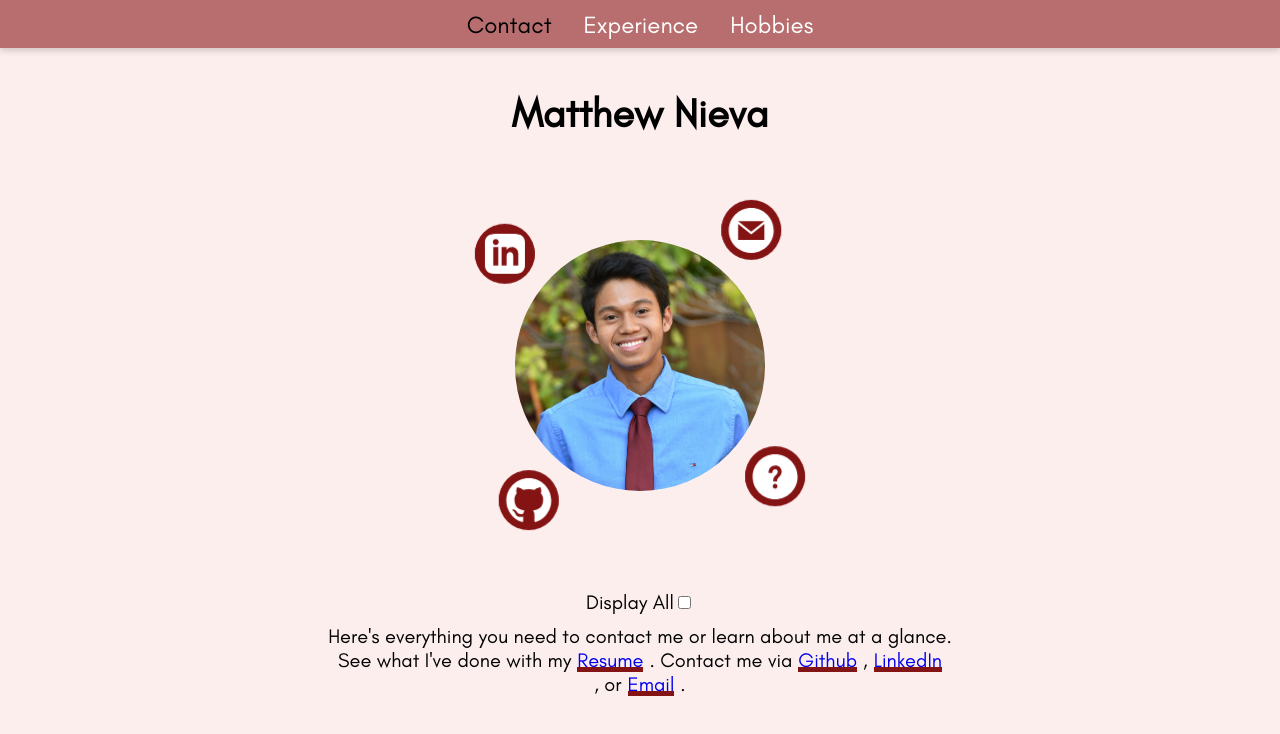
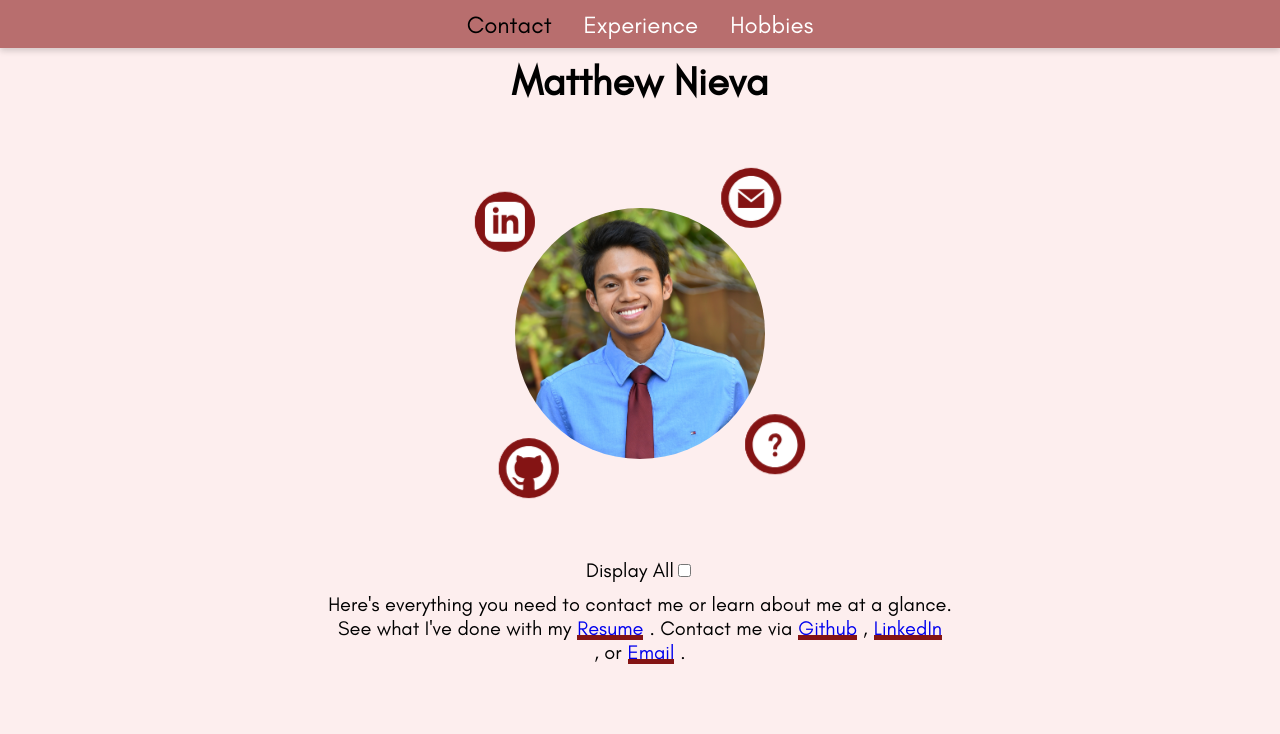
Before and after one commit to matthewcn56/matthewcn, a Next.js app: page / in a window 1280 px wide. Shown: the top 734 px of the page. Built offline with nearby package versions, Linux system fonts and the light colour scheme.

Commit message:
small styling

```diff
--- a/landing/LandingPageContent.tsx
+++ b/landing/LandingPageContent.tsx
@@ -143,7 +143,7 @@ const sectionContent: SectionLayout[] = [
           icon: teachla,
           iconAltText: "Bias By Us",
           link: "https://bias-by-us.netlify.app",
-          name: "Bias By Us",
+          name: "BiasByUs",
           extraText: `
               With TeachLA, outside of training our dev-team in web-dev as a
               training director, I am working on developing an interactive
--- a/styles/globals.css
+++ b/styles/globals.css
@@ -187,7 +187,7 @@ code {
 
 .landing-body {
   display: flex;
-  margin-top: 3.5rem;
+  margin-top: 1.5rem;
   margin-bottom: 2rem;
   flex-direction: column;
   overflow-y: auto;
@@ -243,11 +243,10 @@ code {
   display: flex;
   position: relative;
   flex-direction: row;
-  min-height: 55px;
   height: fit-content;
   width: fit-content;
   max-width: 160px;
-  max-height: 60px;
+  height: 60px;
   align-items: center;
   background-image: linear-gradient(white 0%, #a31e1e 0%);
   background-size: 100% 100%;
```
